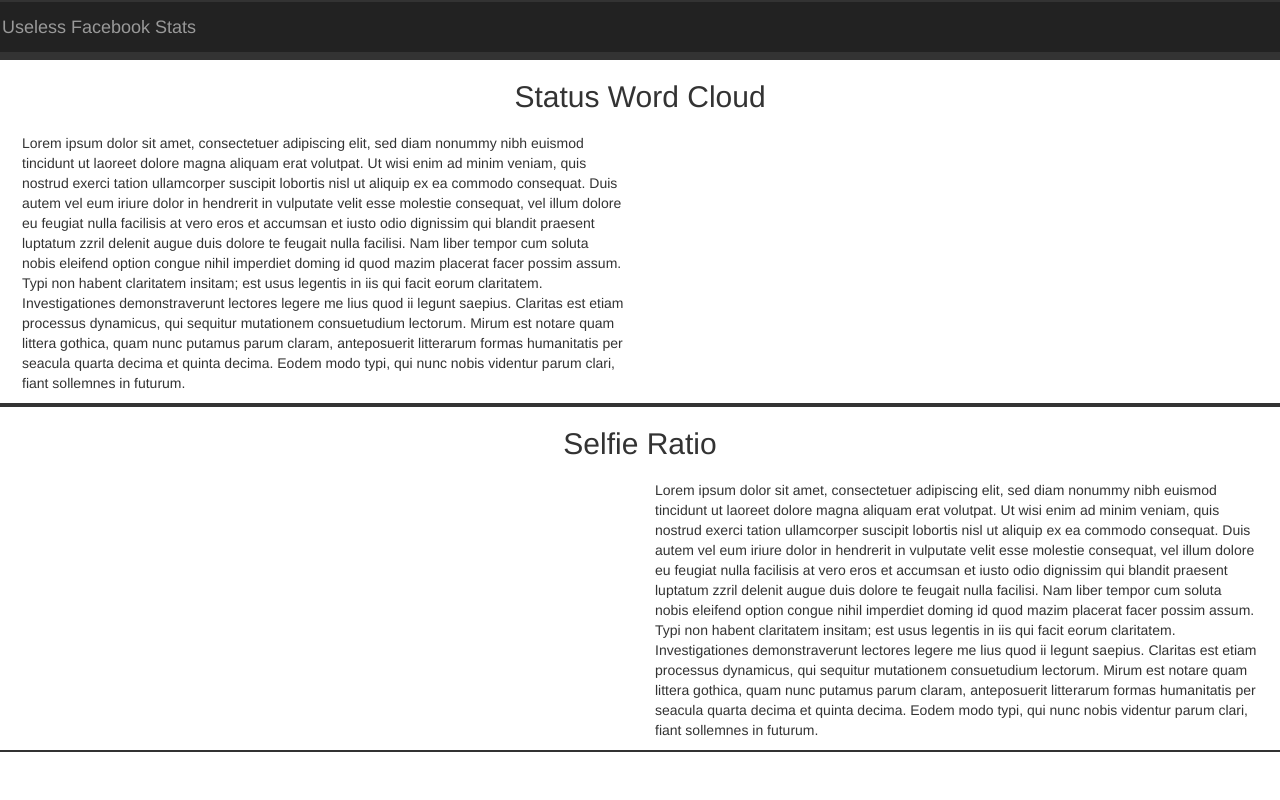
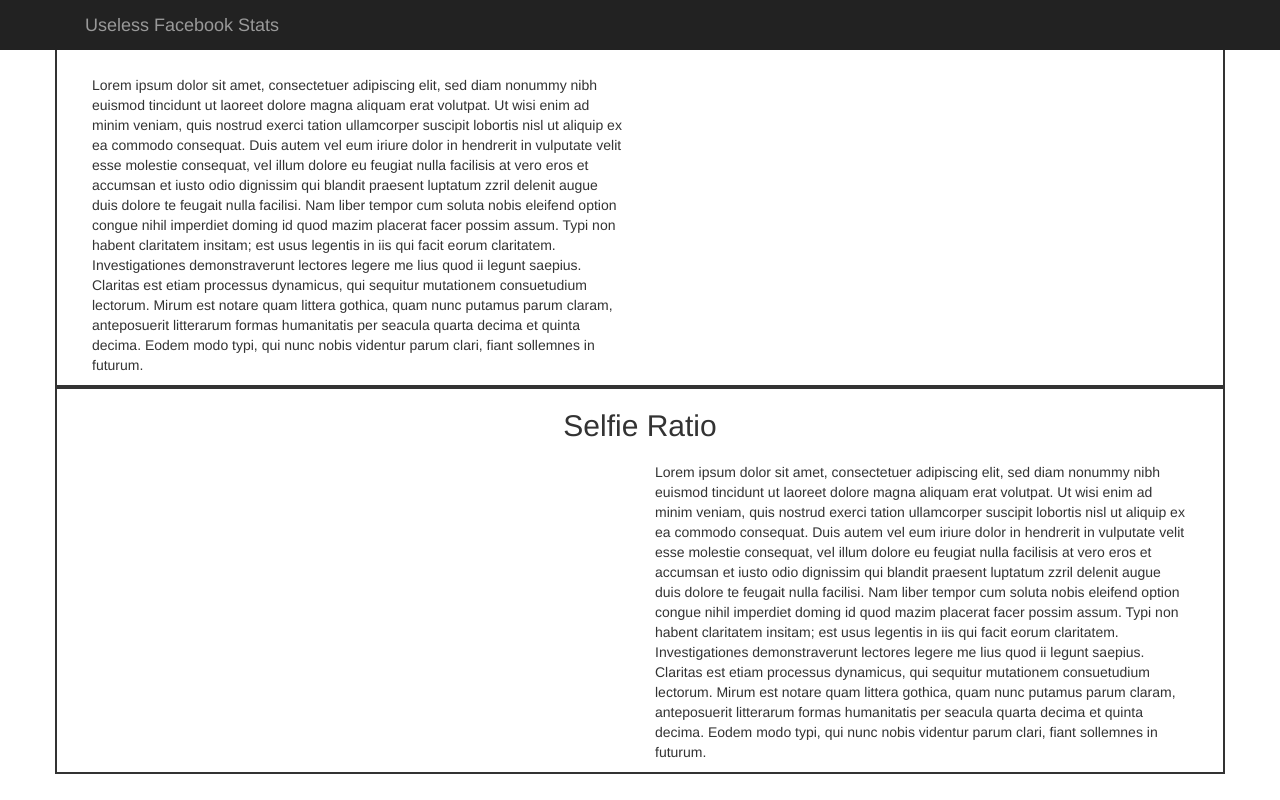
Before and after one commit to rcpeng34/FB-API-experiments, a website: page public/html/index.html in a window 1280 px wide. Drawn offline with nearby package versions, Linux system fonts and the light colour scheme; files that its build step writes are made by us from their sources; files whose address does not match are found by name.

Commit message:
Adds bootstrap container elements

```diff
--- a/public/html/index.html
+++ b/public/html/index.html
@@ -13,15 +13,15 @@
 </head>
 <body>
 
-  <div class='row navbar-inverse'>
+  <div class='navbar-inverse navbar-fixed-top'>
+    <div class='container'>
       <div class='navbar-brand'>
       Useless Facebook Stats
       </div>
     </div>
-
-  <div class='row'>
   </div>
 
+  <div class='container'>
     <div class='row'>
       <h2>Status Word Cloud</h2>
       <div class='col-xs-6 firstcol'>
@@ -54,5 +54,7 @@
         </div>
       </div>
     </div>
+  </div>
+
 </body>
 </html>
```
Lines whose indentation alone changed are shown as unchanged.
